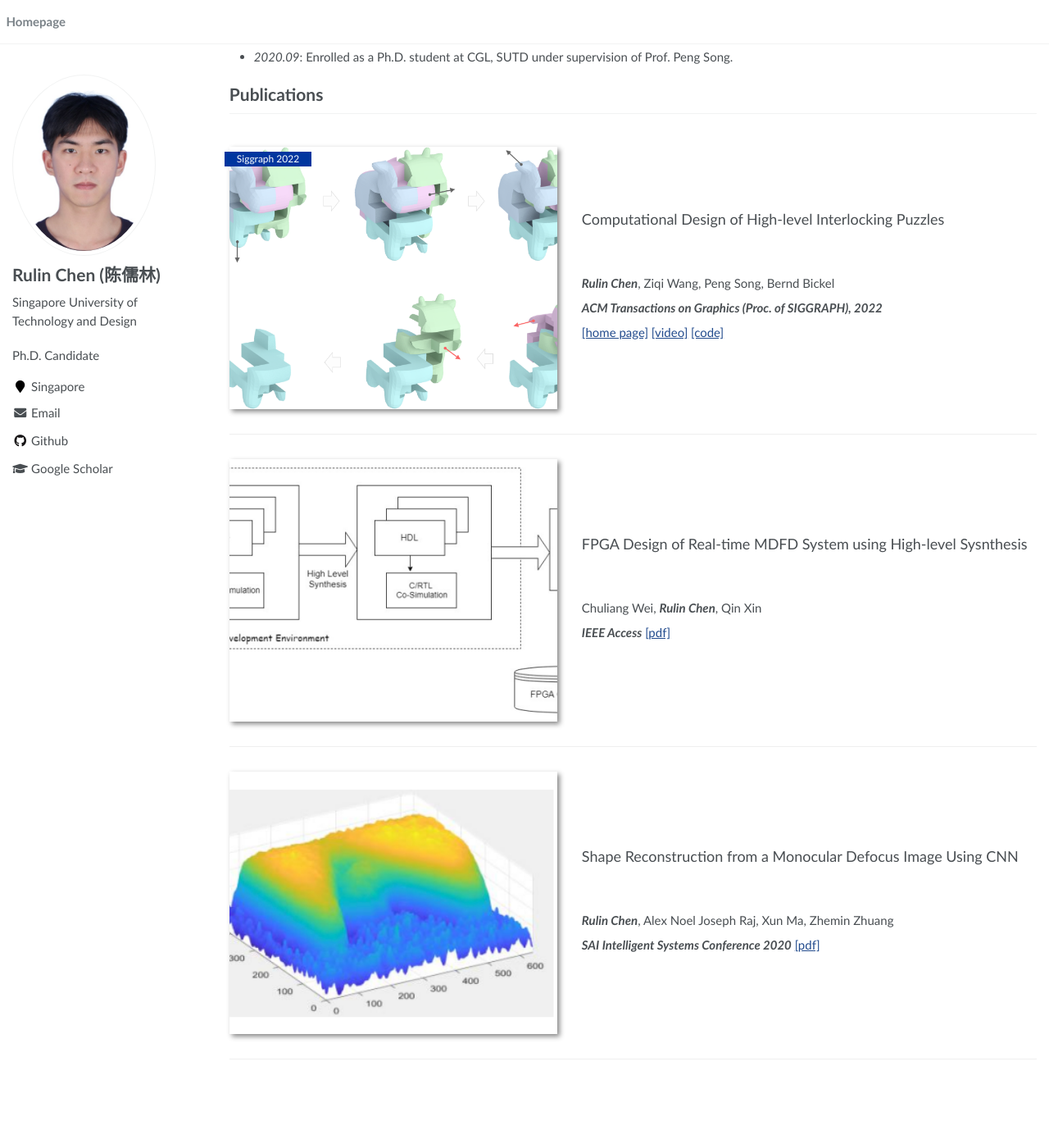
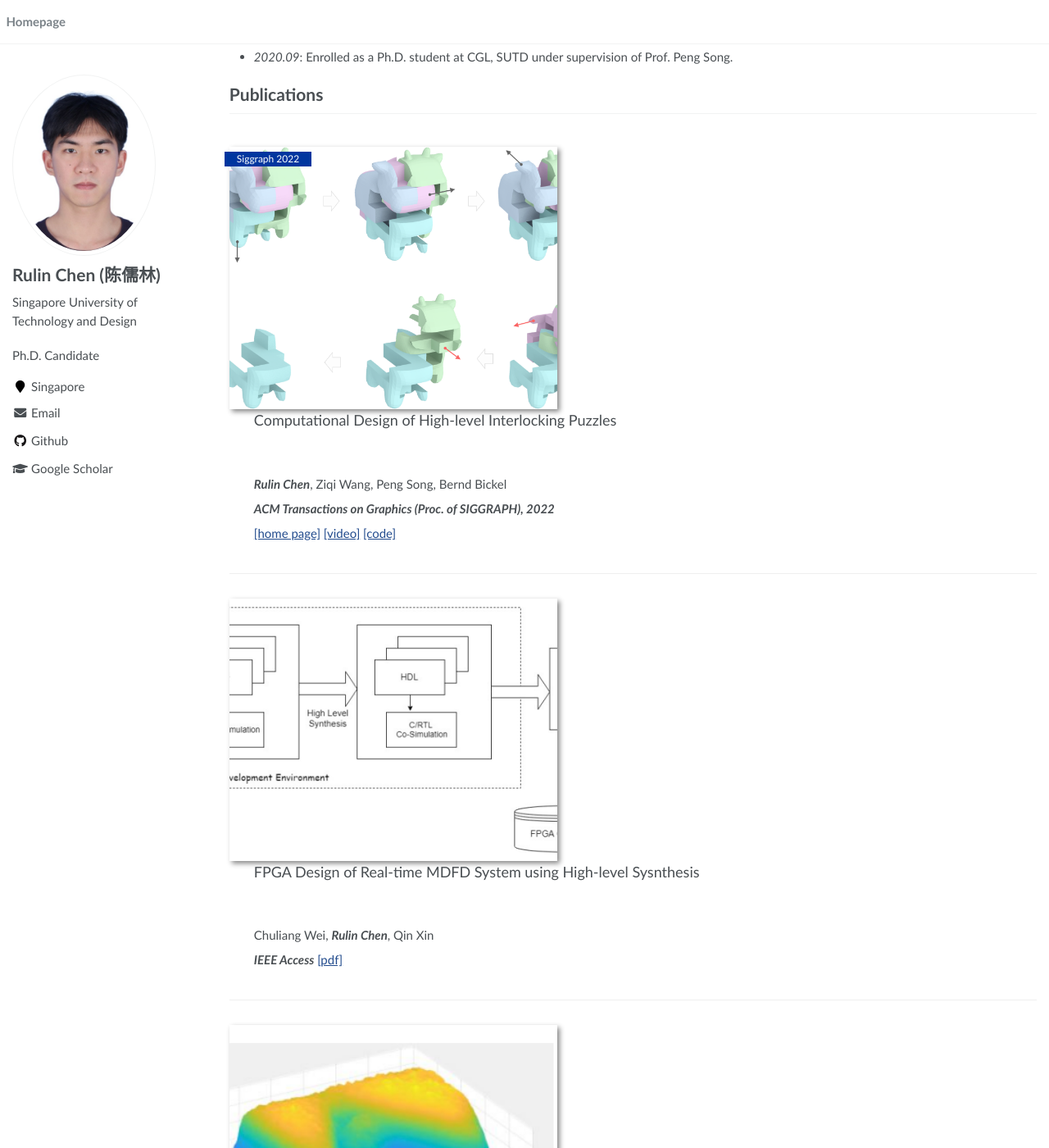
Before and after one commit to Linsanity81/linsanity81.github.io, a Jekyll site: the page built from _pages/about.md, in a window 1280 px wide and 1400 px high, scrolled down 394 px. Shown: the whole window at 82% size. Built offline with Jekyll 4.4.1, drawn with Linux system fonts in a browser that asks for light colours; before the commit the page ends 1686 px from its top, so only the background shows below that.

Commit message:
Update main.scss

```diff
--- a/assets/css/main.scss
+++ b/assets/css/main.scss
@@ -55,8 +55,8 @@
     .paper-box-image{
         justify-content: center;
         display: flex;
-        //width: 100%;
-        //height: 80%;
+        width: 100%;
+        height: 80%;
         order: 2;
         img {
             width: 400px;
```
